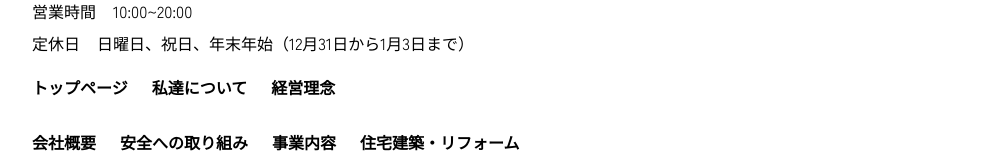
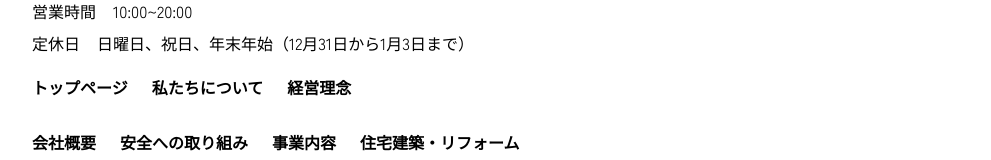
Before and after one commit to sakaesaito/aobotan, a plain HTML site: page about/index.html in a window 1280 px wide. Shown: the part 4777-4937 px from the top of the page, without its empty margins (248-1239 px from the left). Drawn offline with nearby package versions, Linux system fonts and the light colour scheme.

Commit message:
“（5/20）”

```diff
--- a/about/index.html
+++ b/about/index.html
@@ -289,7 +289,7 @@
                 <div class="footer-right">
                     <div class="footer-right-list sub-footer-right-list">
                         <a href="/" class="footer-menu-item">トップページ</a>
-                        <a href="/about/#sub-about" class="footer-menu-item">私達について</a>
+                        <a href="/about/#sub-about" class="footer-menu-item">私たちについて</a>
                         <a href="/about/#about-vision" class="footer-menu-item">経営理念</a>
                     </div>
                     <div class="footer-right-list">
--- a/scss/component/_swiper.scss
+++ b/scss/component/_swiper.scss
@@ -26,7 +26,6 @@
     width: 100%;
     display: block;
   }
-
 }
 
 .swiper-wrapper {
```
Also changed, not shown: contact/index.html (+1 -1 lines), service/index.html (+1 -1 lines), thanks/index.html (+1 -1 lines).
